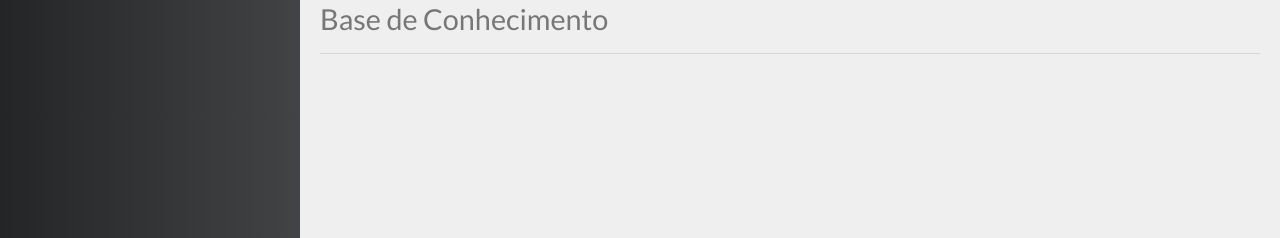
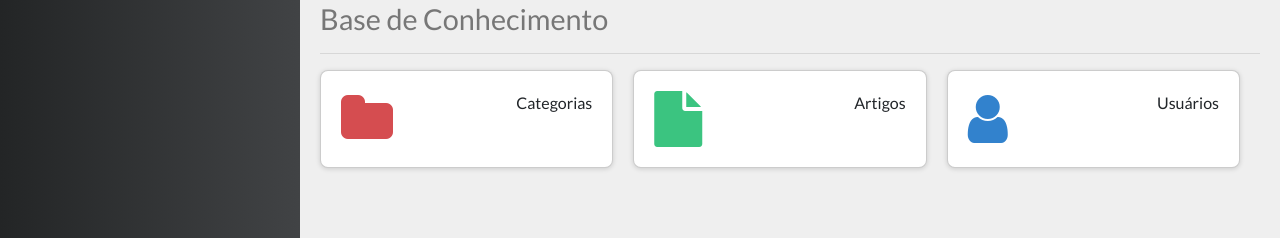
Before and after one commit to viniciusecp/knowledge, a Vue app in the folder frontend/: page / in a window 1280 px wide. Shown: the part 137-375 px from the top of the page. Built offline with nearby package versions, Linux system fonts and the light colour scheme; no server answers.

Commit message:
Finalizing dashboard component

```diff
--- a/frontend/src/components/home/Home.vue
+++ b/frontend/src/components/home/Home.vue
@@ -1,17 +1,44 @@
 <template>
   <div class="home">
     <PageTitle icon="fa fa-home" main="Dashboard" sub="Base de Conhecimento" />
+    <div class="stats">
+      <Stat title="Categorias" :value="stat.categories" icon="fa fa-folder" color="#d54d50" />
+      <Stat title="Artigos" :value="stat.articles" icon="fa fa-file" color="#3bc480" />
+      <Stat title="Usuários" :value="stat.users" icon="fa fa-user" color="#3282cd" />
+    </div>
   </div>
 </template>
 
 <script>
 import PageTitle from "../template/PageTitle";
+import Stat from "./Stat";
+
+import axios from "axios";
+import { baseApiUrl } from "@/global";
 
 export default {
   name: "Home",
-  components: { PageTitle }
+  components: { PageTitle, Stat },
+  data: function() {
+    return {
+      stat: {}
+    };
+  },
+  methods: {
+    getStats() {
+      axios.get(`${baseApiUrl}/stats`).then(res => (this.stat = res.data));
+    }
+  },
+  mounted() {
+    this.getStats();
+  }
 };
 </script>
 
 <style>
+.stats {
+  display: flex;
+  justify-content: space-between;
+  flex-wrap: wrap;
+}
 </style>
--- /dev/null
+++ b/frontend/src/components/home/Stat.vue
@@ -0,0 +1,61 @@
+<template>
+  <div class="stat">
+    <div class="stat-icon">
+      <i :class="icon" :style="style"></i>
+    </div>
+    <div class="stat-info">
+      <span class="stat-title">{{ title }}</span>
+      <span class="stat-value">{{ value }}</span>
+    </div>
+  </div>
+</template>
+
+<script>
+export default {
+  name: "Stat",
+  props: ["title", "value", "icon", "color"],
+  computed: {
+    style() {
+      return "color: " + (this.color || "#000");
+    }
+  }
+};
+</script>
+
+<style>
+.stat {
+  flex: 1;
+  display: flex;
+  border-radius: 8px;
+  margin-right: 20px;
+  margin-bottom: 20px;
+  background-color: #fff;
+  padding: 20px;
+  border: 1px solid rgba(0, 0, 0, 0.2);
+  box-shadow: 0 1px 5px rgba(0, 0, 0, 0.15);
+}
+
+.stat-icon {
+  display: flex;
+  align-items: center;
+}
+
+.stat-icon i {
+  font-size: 3.5rem;
+}
+
+.stat-info {
+  flex: 1;
+  display: flex;
+  flex-direction: column;
+  align-items: flex-end;
+}
+
+.stat-title {
+  font-size: 1rem;
+}
+
+.stat-value {
+  font-size: 1.5rem;
+}
+</style>
--- a/frontend/src/config/store.js
+++ b/frontend/src/config/store.js
@@ -18,8 +18,6 @@
       } else {
         state.isMenuVisible = isVisible;
       }
-
-      console.log("toggleMenu = ", state.isMenuVisible);
     }
   }
 });
--- /dev/null
+++ b/frontend/src/global.js
@@ -0,0 +1 @@
+export const baseApiUrl = "http://localhost:3333";
--- a/frontend/src/main.js
+++ b/frontend/src/main.js
@@ -8,6 +8,10 @@
 
 Vue.config.productionTip = false;
 
+// TEMPORARIO
+require("axios").defaults.headers.common["Authorization"] =
+  "bearer eyJ0eXAiOiJKV1QiLCJhbGciOiJIUzI1NiJ9.eyJpZCI6MiwibmFtZSI6IkhvbmRhIENpdmljIiwiZW1haWwiOiJjaXZpY0B2aW5pY2l1cy5jb20iLCJhZG1pbiI6ZmFsc2UsImlhdCI6MTU3NzcxMTk4OSwiZXhwIjoxNTc3OTcxMTg5fQ.vPd6nuV9oe84pFxfDFikHitgq4cyuIs6kTIpVgfmC6o";
+
 new Vue({
   store,
   router,
```
